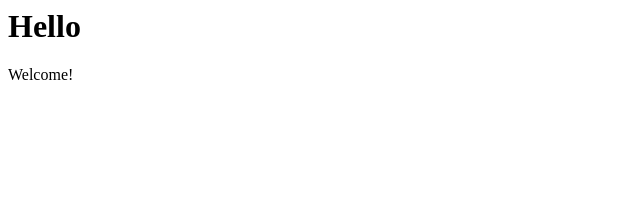
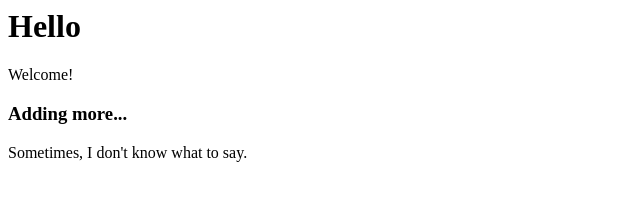
Before and after one commit to gr33ntea/Git-Testing, a plain HTML site: page index.html in a window 1280 px wide. Shown: the whole page, without its empty margins (0-640 px from the left). Drawn offline with Linux system fonts and the light colour scheme.

Commit message:
Testing -m commenting

```diff
--- a/index.html
+++ b/index.html
@@ -6,5 +6,7 @@
 	<body>
 		<h1>Hello</h1>
 		<p>Welcome!</p>
+		<h3>Adding more...</h3>
+		<p>Sometimes, I don't know what to say.</p>
 	</body>
 </html>
```
